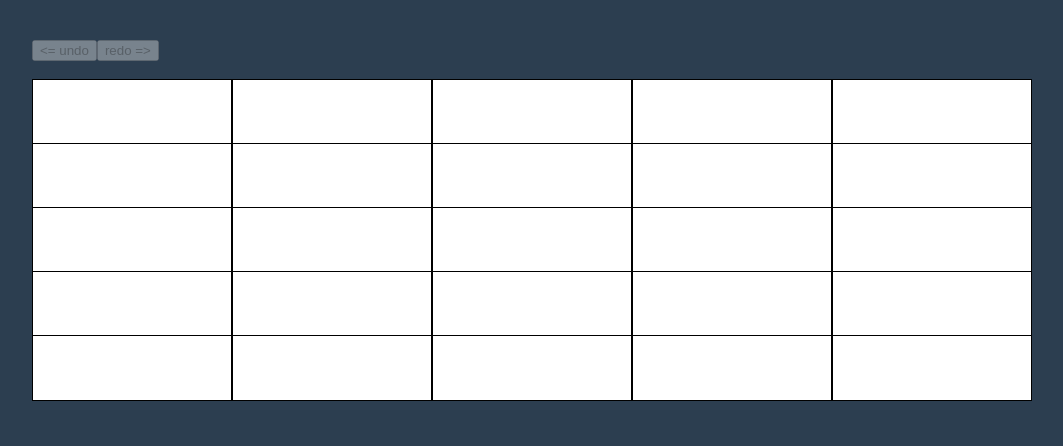
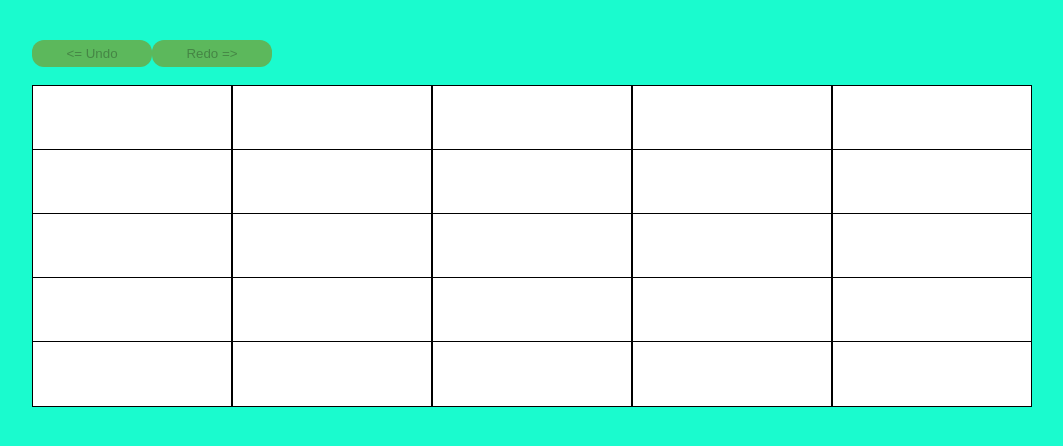
Before and after one commit to antsmartian/react-hooks, a React app: page / in a window 1280 px wide. Shown: the whole page, without its empty margins (8-1071 px from the left). Built offline with nearby package versions, Linux system fonts and the light colour scheme.

Commit message:
Adding buttons to the design

```diff
--- a/public/index.html
+++ b/public/index.html
@@ -5,7 +5,7 @@
     <meta name='viewport' content='width=device-width, initial-scale=1, shrink-to-fit=no'>
     <title>useHistory</title>
   </head>
-  <body style="background-color: #2C3E50">
+  <body style="background-color: #1afbce">
     <div id='root'></div>
   </body>
 </html>
--- /dev/null
+++ b/src/components/Button.js
@@ -0,0 +1,19 @@
+import React from 'react'
+
+
+const Button = ({onClick, disabled, text}) => {
+    return (
+        <button style ={{
+            width: '120px',
+            height: '2em',
+            backgroundColor: '#5cb85c',
+            border: 'none',
+            borderRadius: '12px',
+            fontWeight : '20px'
+        }} onClick={onClick} disabled={disabled}>
+            {text}
+        </button>
+    )
+}
+
+export default Button;
--- a/src/components/grid.js
+++ b/src/components/grid.js
@@ -16,7 +16,6 @@ const Grid = ({className, count, drawing, draw}) => {
         for(let rowIdx=0; rowIdx < count; rowIdx++) {
             const cellCoords = [ colIdx, rowIdx ];
 
-            console.log("render..")
             const isActive = drawing.some(coords =>
                 cellCoords[0] === coords[0] && cellCoords[1] === coords[1])
             cells.push(
@@ -33,7 +32,7 @@ const Grid = ({className, count, drawing, draw}) => {
             {cells}
         </div>
     )
-}
+};
 
 const Cell = ({onClick, isActive}) => {
 
@@ -44,13 +43,13 @@ const Cell = ({onClick, isActive}) => {
         position: 'relative',
         cursor: 'crosshair',
         backgroundColor: isActive ? '#000' : 'inherit',
-        borderColor : isActive ? '#a92314' : 'inherit',
+        borderColor : isActive ? '#80cb17' : 'inherit',
         borderWidth: isActive ? '2px' : '1px',
     };
 
 
     return (
-        <div onClick={onClick} isActive={isActive} style={cell}></div>
+        <div onClick={onClick} isActive={isActive} style={cell} />
     )
 }
 
--- a/src/index.js
+++ b/src/index.js
@@ -3,6 +3,7 @@ import ReactDOM from 'react-dom'
 import Layout from './components/layout';
 import useHistory from './lib/use-history';
 import Grid from "./components/grid";
+import Button from "./components/Button"
 
 const App = () => {
 
@@ -12,18 +13,14 @@ const App = () => {
 
     return (
         <Layout>
-            <button onClick={e => {
-                e.preventDefault();
-                drawingHistory.undo();
-            }} disabled={!drawingHistory.hasUndo}>
-                {`<= undo`}
-            </button>
-            <button onClick={e => {
-                e.preventDefault();
-                drawingHistory.redo()
-            }} disabled={!drawingHistory.hasRedo}>
-                {`redo =>`}
-            </button>
+            <Button onClick={drawingHistory.undo}
+                    disabled={!drawingHistory.hasUndo}
+                    text={'<= Undo'} />
+
+            <Button onClick={drawingHistory.redo}
+                    disabled={!drawingHistory.hasRedo}
+                    text={'Redo =>'} />
+
             <br /><br />
             <Grid count={5} drawing={drawing} draw={draw}/>
         </Layout>
--- a/src/lib/use-history.js
+++ b/src/lib/use-history.js
@@ -12,7 +12,6 @@ const useHistory = initialState => {
             ? versions.slice(0, currentVersion + 1)
             : versions
 
-        console.log(versions)
         setVersions([ ...nextVersions, version ])
         setCurrentVersion(nextVersions.length)
     }
```
